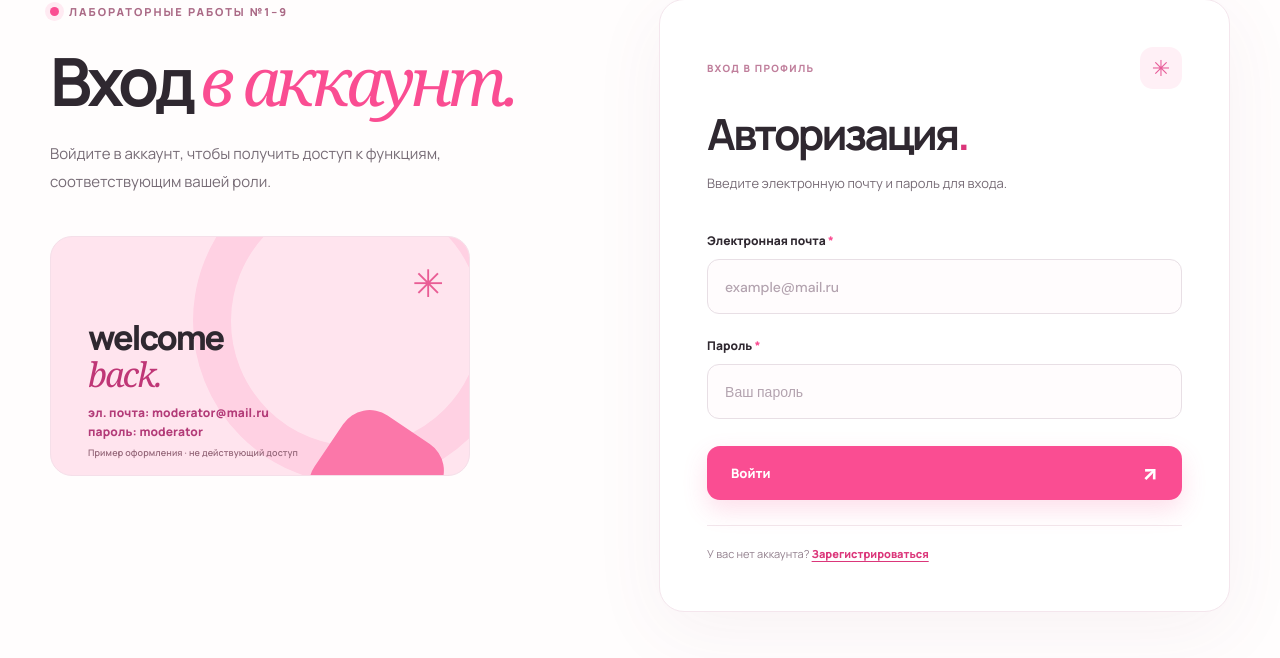
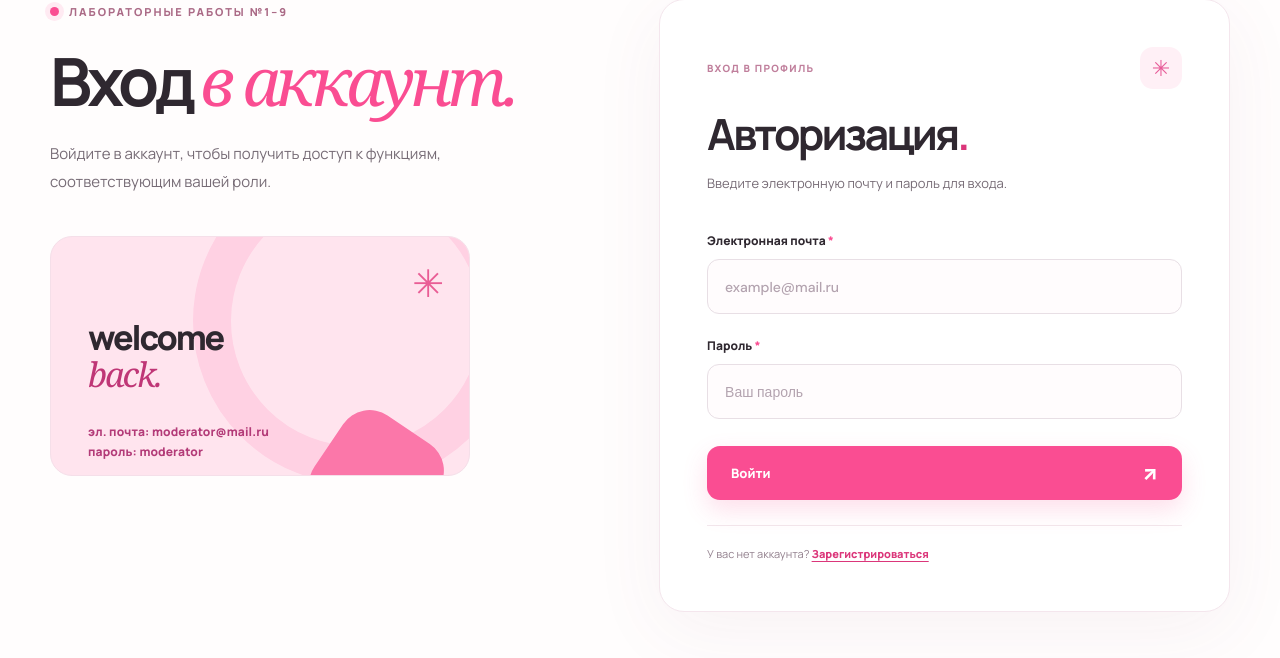
Before and after one commit to alinakashafutdinova/Servernaya_web-razrabotka, a Laravel app: page /login in a window 1280 px wide. Shown: the part 213-871 px from the top of the page. Run offline with Laravel 12, Linux system fonts and the light colour scheme.

Commit message:
Убрать вспомогательную подпись из карточки авторизации

```diff
--- a/resources/views/auth/login.blade.php
+++ b/resources/views/auth/login.blade.php
@@ -11,7 +11,7 @@
         <div class="signup-sticker" aria-hidden="true">
             <span class="signup-sticker-star">✳</span>
             <span>welcome<br><em>back.</em></span>
-            <span class="signup-sticker-foot login-demo-credentials">эл. почта: moderator@mail.ru<br>пароль: moderator<br><small>Пример оформления · не действующий доступ</small></span>
+            <span class="signup-sticker-foot login-demo-credentials">эл. почта: moderator@mail.ru<br>пароль: moderator</span>
         </div>
     </div>
     <div class="signup-card">
```
